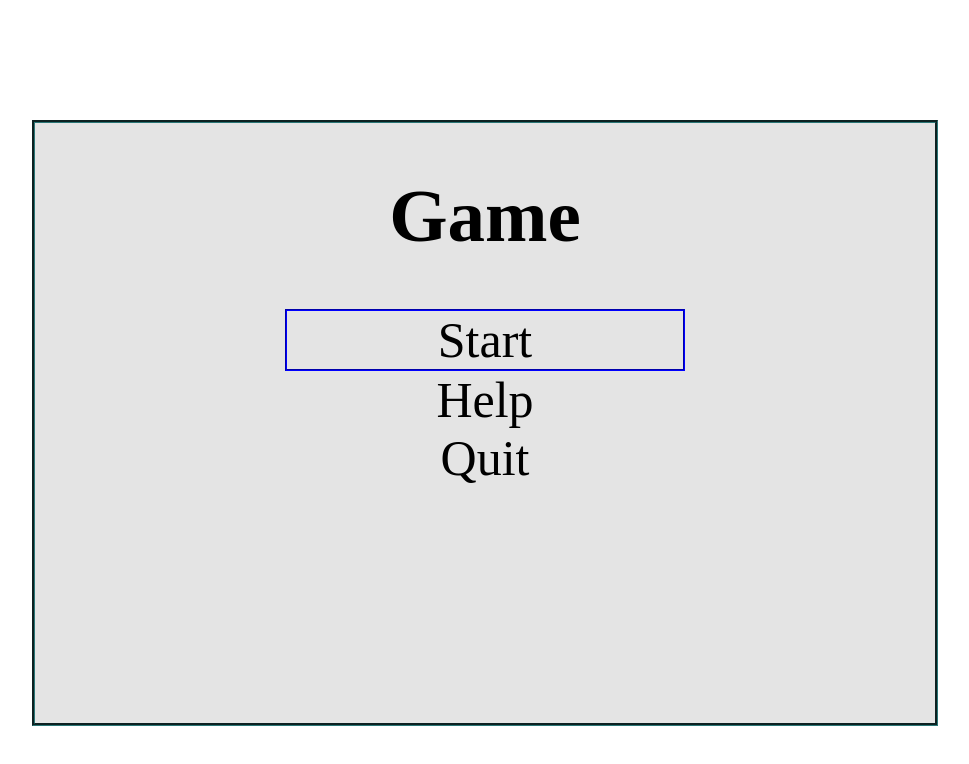
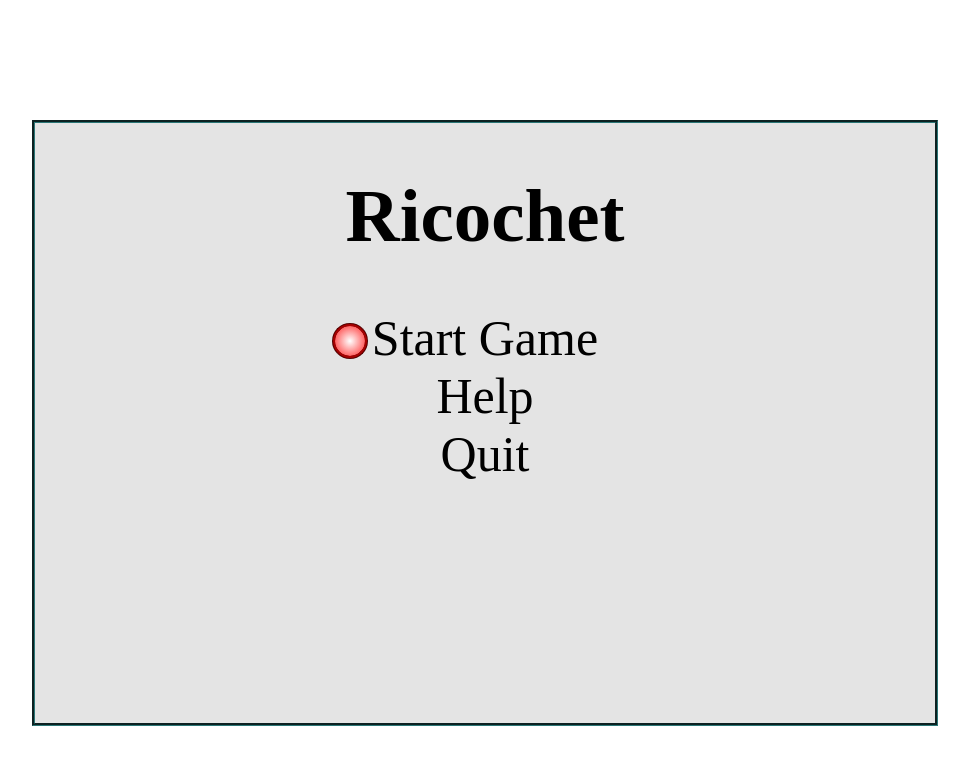
Before and after one commit to bivhunter/bivhunter.github.io, a plain HTML site: page index_tennis.html in a window 1280 px wide. Shown: the whole page, without its empty margins (123-1092 px from the left). Drawn offline with Linux system fonts and the light colour scheme.

Commit message:
add menu_marker

```diff
--- a/css/style_game.css
+++ b/css/style_game.css
@@ -43,9 +43,6 @@ body {
 }
 
 
-.menu-selected {
-  border: 2px groove blue;
-}
 
 .menu {
     width: 900px;
@@ -57,6 +54,12 @@ body {
     background: rgba(202, 202, 202, 0.5);
     z-index: 999;
 }
+
+.menu-selected {
+    /*border: 2px groove blue;
+    box-shadow: #0D8AA2;*/
+}
+
 
 .menu-list {
     width: 400px;
@@ -70,10 +73,31 @@ body {
   font-size: 50px;
 }
 
+.menu li span {
+    margin: 0 auto;
+    display: inline-block;
+    position: relative;
+}
+
 .menu-header {
   font-size: 75px;
   margin: 0 auto 0 auto;
   text-align: center;
+}
+
+.menu-marker {
+    width: 30px;
+    height: 30px;
+    position: absolute;
+    left: -40px;
+    top: 14px;
+    padding: 0;
+    margin: 0;
+    background: radial-gradient(white, #FF2323);
+    border-radius: 30px;
+    border-width: 3px;
+    border-color: #A70000;
+    border-style: groove ridge ridge groove;
 }
 
 .info {
@@ -129,7 +153,7 @@ body {
 
 } */
 
-.ball {
+.ball{
   width: 24px;
   height: 24px;
   position: absolute;
@@ -141,6 +165,8 @@ body {
   border-color: #A70000;
   border-style: groove ridge ridge groove;
 }
+
+
 
 .block {
   width: 44px;
--- a/dist/StartScene.js
+++ b/dist/StartScene.js
@@ -16,8 +16,8 @@ var StartScene = function () {
 		key: "_init",
 		value: function _init() {
 			var menu = new Menu({
-				header: "Game",
-				menuItems: ["Start", "Help", "Quit"]
+				header: "Ricochet",
+				menuItems: ["Start Game", "Help", "Quit"]
 			});
 			//console.log(menu.getElem());
 			this._menu = menu;
@@ -38,7 +38,7 @@ var StartScene = function () {
 			if (this._game.checkKeyPress(13)) {
 
 				switch (this._menu.getSelectedItem().classList[0]) {
-					case "menu-start":
+					case "menu-start-game":
 						this._game.setScene({
 							scene: GameScene,
 							round: this._game.round,
--- a/dist/components.js
+++ b/dist/components.js
@@ -28,7 +28,11 @@ var Menu = function () {
 			this._menuItems.forEach(function (item) {
 				var listItem = document.createElement("li");
 				menuItems.appendChild(listItem);
-				listItem.textContent = item;
+
+				var span = document.createElement("span");
+				listItem.appendChild(span);
+				span.textContent = item;
+
 				var temp = item.split(" ");
 				item = temp.join("-");
 				listItem.classList.add("menu-" + item.toLowerCase());
@@ -40,7 +44,12 @@ var Menu = function () {
 			menuWrapper.appendChild(menuItems);
 			this._elem = menuWrapper;
 			this._menuItems = menuItems;
+
+			this.marker = document.createElement("div");
+			this.marker.classList.add("menu-marker");
 			this.selectedItem = menuItems.firstElementChild;
+
+			this.selectedItem.querySelector("span").appendChild(this.marker);
 			this.selectedItem.classList.add("menu-selected");
 			//console.log(menuWrapper);
 		}
@@ -54,6 +63,8 @@ var Menu = function () {
 			} else {
 				this._menuItems.firstElementChild.classList.add("menu-selected");
 			}
+			selectedItem = this._menuItems.querySelector(".menu-selected");
+			selectedItem.querySelector("span").appendChild(this.marker);
 		}
 	}, {
 		key: "selectPrevious",
@@ -65,6 +76,8 @@ var Menu = function () {
 			} else {
 				this._menuItems.lastElementChild.classList.add("menu-selected");
 			}
+			selectedItem = this._menuItems.querySelector(".menu-selected");
+			selectedItem.querySelector("span").appendChild(this.marker);
 		}
 	}, {
 		key: "getSelectedItem",
--- a/src/StartScene.js
+++ b/src/StartScene.js
@@ -6,9 +6,9 @@ class StartScene {
 
 	_init() {
 		let menu = new Menu({
-			header: "Game",
+			header: "Ricochet",
 			menuItems: [
-				"Start",
+				"Start Game",
 				"Help",
 				"Quit"
 			]
@@ -33,7 +33,7 @@ class StartScene {
 		if (this._game.checkKeyPress(13)) {
 
 			switch (this._menu.getSelectedItem().classList[0]) {
-				case "menu-start":
+				case "menu-start-game":
 					this._game.setScene({
                         scene: GameScene,
                         round: this._game.round,
```
Also changed, not shown: src/components.js (+18 -1 lines).
